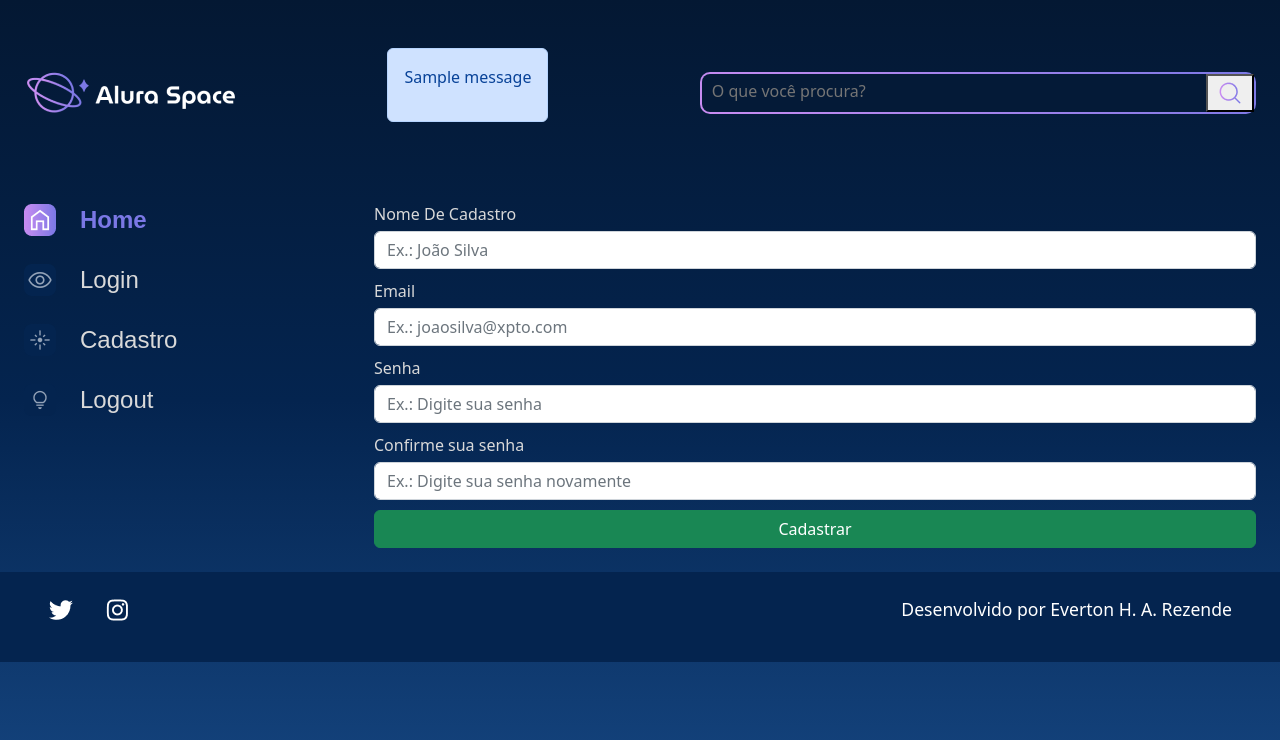
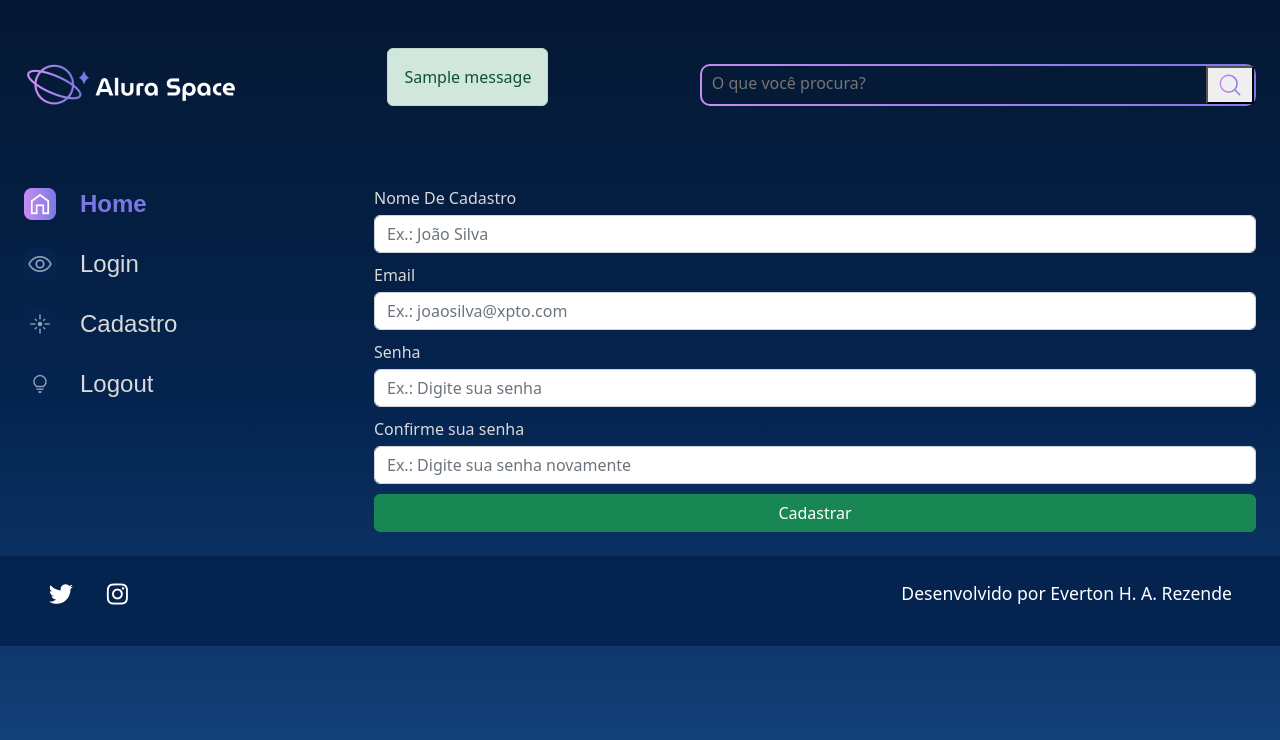
Before and after one commit to evertonhenriquea/Space_Alura, a Django app: page /cadastro in a window 1280 px wide. Shown: the top 740 px of the page. Run offline with Django 5.2, Linux system fonts and the light colour scheme; tables that the repository leaves empty hold one stand-in row (values such as "Sample post"); one stand-in notice (Sample message) is shown.

Commit message:
Partial de alertas

```diff
--- /dev/null
+++ b/templates/galeria/partials/_alertas.html
@@ -0,0 +1,7 @@
+{% if messages %}
+    {% for message in messages %}
+        <div class="alert alert-{{ message.tags }}">
+            {{ message }}
+        </div>
+    {% endfor %}
+{% endif %}
--- a/templates/usuarios/cadastro.html
+++ b/templates/usuarios/cadastro.html
@@ -1,5 +1,4 @@
 {% load static %}
-
 <!DOCTYPE html>
 <html lang="pt-br">
 
@@ -10,7 +9,7 @@
     <title>Alura Space</title>
     <link rel="preconnect" href="https://fonts.googleapis.com">
     <link rel="preconnect" href="https://fonts.gstatic.com" crossorigin>
-    <link href="https://fonts.googleapis.com/css2?family=Poppins:wght@400;500;600&display=swap" rel="stylesheet">
+    <link href="https://fonts.googleapis.com/css2?family=Poppins:wght@400;500;600display=swap" rel="stylesheet">
     <!-- CSS only -->
     <link rel="stylesheet" href="{% static '/styles/style.css' %}">
     <link href="https://cdn.jsdelivr.net/npm/bootstrap@5.2.2/dist/css/bootstrap.min.css" rel="stylesheet" integrity="sha384-Zenh87qX5JnK2Jl0vWa8Ck2rdkQ2Bzep5IDxbcnCeuOxjzrPF/et3URy9Bv1WTRi" crossorigin="anonymous">
@@ -20,11 +19,7 @@
     <div class="pagina-inicial">
         <header class="cabecalho">
             <img src="{% static '/assets/logo/Logo(2).png' %}" alt="Logo da Alura Space" />
-            {% for message in messages %}
-                <div class="alert alert-primary">
-                    <p id="messages">{{message}}</p>
-                </div>
-            {% endfor %}
+            {% include 'galeria/partials/_alertas.html' %}
             <div class="cabecalho__busca">
                 <div class="busca__fundo">
                     <form action="{% url 'buscar' %}">
@@ -55,9 +50,9 @@
                             {{ field }}
                         </div>
                         {% for error in field.errors %}
-                        <div class="alert alert-danger">
-                            {{error}}
-                        </div>
+                            <div class="alert alert-danger">
+                                {{error}}
+                            </div>
                         {% endfor %}
                         {% endfor %}
                     </div>
```
Also changed, not shown: setup/settings.py (+10 -0 lines), templates/usuarios/login.html (+3 -7 lines).
